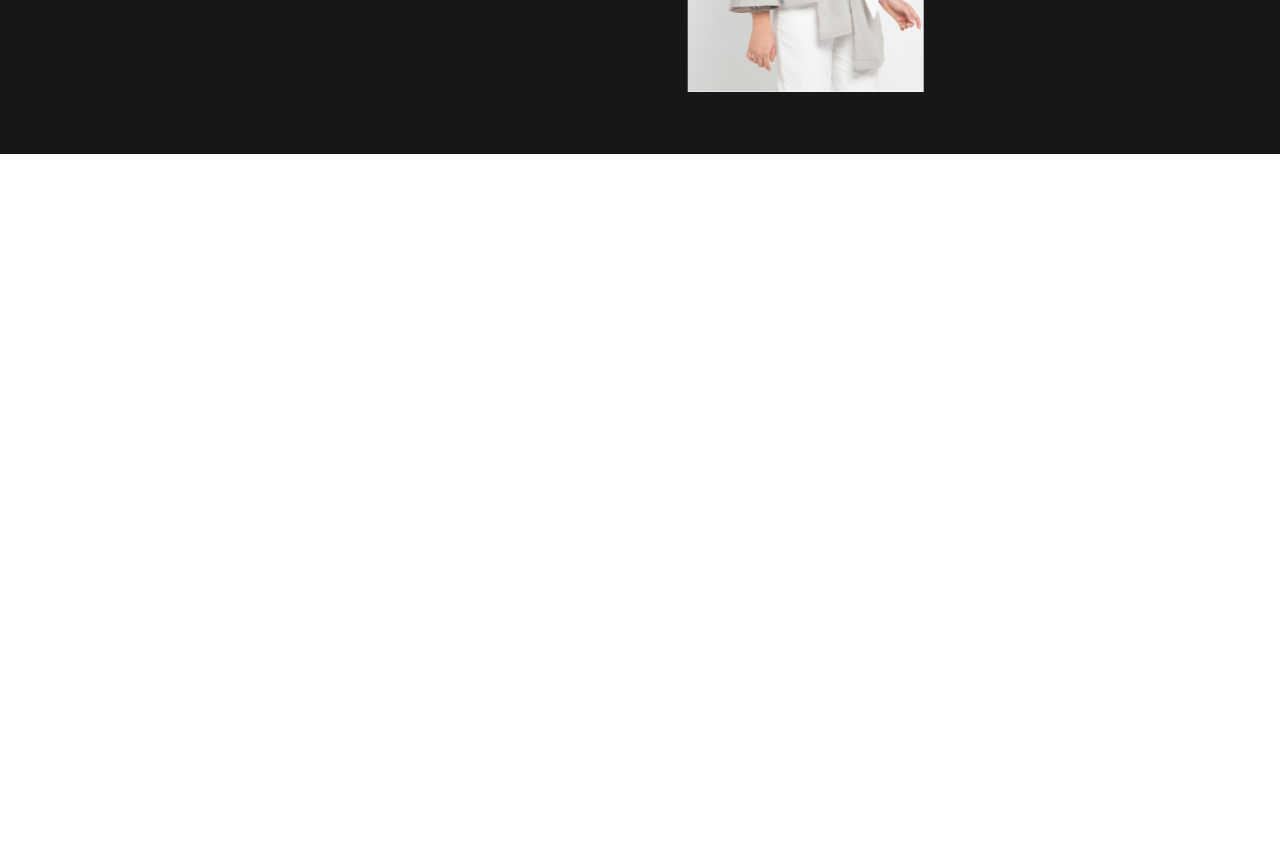
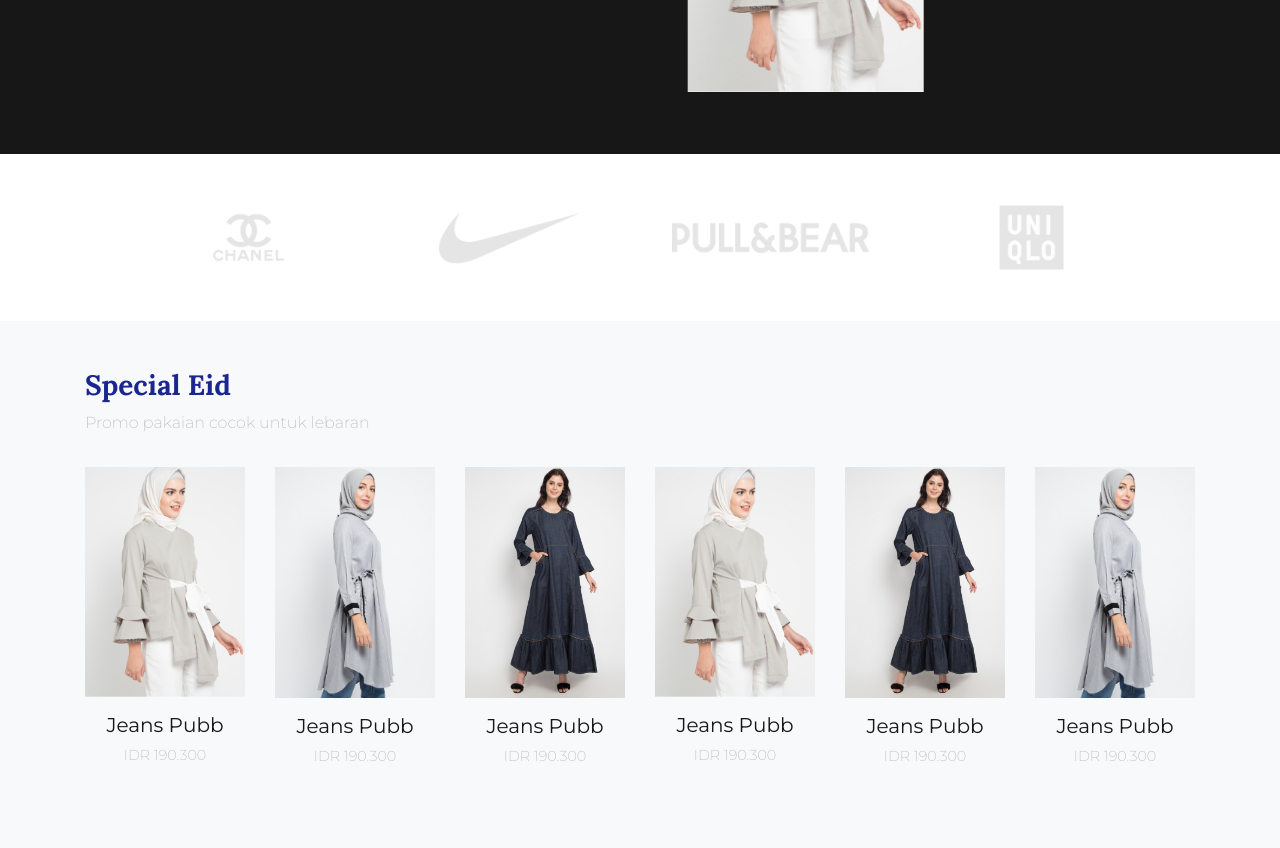
Before and after one commit to Akbar0102/hefa_store, a plain HTML site: page index.html in a window 1280 px wide. Shown: the part 362-1210 px from the top of the page. Before the commit the page ends 800 px from the top, so only its background shows below. Drawn offline with Linux system fonts and the light colour scheme.

Commit message:
adding brand and feature sections

```diff
--- a/css/style.css
+++ b/css/style.css
@@ -35,3 +35,37 @@ body {
 .carousel p {
     font-weight: 200;
 }
+
+.features h3 {
+    font-family: 'Lora';
+    color: #1B2690;
+    font-weight: bold;
+}
+
+.features p {
+    font-weight: 200;
+    color: #B7B7B7;
+}
+
+.figure h5 {
+    color: #171717;
+}
+
+.figure-img {
+    position: relative;
+}
+
+.figure-img a {
+    position: absolute;
+    top: 0;
+    left: 0;
+    right: 0;
+    bottom: 8px;
+    background-color: rgba(0, 0, 0, 0.7);
+    opacity: 0;
+    transition: opacity 0.3s;
+}
+
+.figure-img:hover a {
+    opacity: 1;
+}
--- a/index.html
+++ b/index.html
@@ -92,6 +92,131 @@
   </div>
   <!-- Akhir carousel -->
 
+
+  <!-- Brands -->
+  <section class="brands">
+    <div class="container">
+      <div class="row p-5 text-center">
+        <div class="col-md">
+          <img src="img/brands/cc.png" alt="" class="img-fluid">
+        </div>
+        <div class="col-md">
+          <img src="img/brands/nike.png" alt="" class="img-fluid">
+        </div>
+        <div class="col-md">
+          <img src="img/brands/pnb.png" alt="" class="img-fluid">
+        </div>
+        <div class="col-md">
+          <img src="img/brands/uniqlo.png" alt="" class="img-fluid">
+        </div>
+      </div>
+    </div>
+  </section>
+  <!-- Akhir brands -->
+
+
+  <!-- Feature -->
+  <section class="features bg-light p-5">
+    <div class="container">
+      <div class="row mb-3">
+        <div class="col">
+          <h3>Special Eid</h3>
+          <p>Promo pakaian cocok untuk lebaran</p>
+        </div>
+      </div>
+
+      <div class="row">
+        <div class="col-6 col-sm-4 col-md-3 col-lg-2">
+          <figure class="figure">
+            <div class="figure-img">
+              <img src="img/features/1.png" class="figure-img img-fluid" alt="...">
+              <a href="" class="d-flex justify-content-center">
+                <img src="img/detail.png" alt="" class="align-self-center">
+              </a>
+            </div>
+            <figcaption class="figure-caption text-center">
+              <h5>Jeans Pubb</h5>
+              <p>IDR 190.300</p>
+            </figcaption>
+          </figure>
+        </div>
+        <div class="col-6 col-sm-4 col-md-3 col-lg-2">
+          <figure class="figure">
+            <div class="figure-img">
+              <img src="img/features/2.png" class="figure-img img-fluid" alt="...">
+              <a href="" class="d-flex justify-content-center">
+                <img src="img/detail.png" alt="" class="align-self-center">
+              </a>
+            </div>
+            <figcaption class="figure-caption text-center">
+              <h5>Jeans Pubb</h5>
+              <p>IDR 190.300</p>
+            </figcaption>
+          </figure>
+        </div>
+        <div class="col-6 col-sm-4 col-md-3 col-lg-2">
+          <figure class="figure">
+            <div class="figure-img">
+              <img src="img/features/3.png" class="figure-img img-fluid" alt="...">
+              <a href="" class="d-flex justify-content-center">
+                <img src="img/detail.png" alt="" class="align-self-center">
+              </a>
+            </div>
+            <figcaption class="figure-caption text-center">
+              <h5>Jeans Pubb</h5>
+              <p>IDR 190.300</p>
+            </figcaption>
+          </figure>
+        </div>
+        <div class="col-6 col-sm-4 col-md-3 col-lg-2">
+          <figure class="figure">
+            <div class="figure-img">
+              <img src="img/features/1.png" class="figure-img img-fluid" alt="...">
+              <a href="" class="d-flex justify-content-center">
+                <img src="img/detail.png" alt="" class="align-self-center">
+              </a>
+            </div>
+            <figcaption class="figure-caption text-center">
+              <h5>Jeans Pubb</h5>
+              <p>IDR 190.300</p>
+            </figcaption>
+          </figure>
+        </div>
+        <div class="col-6 col-sm-4 col-md-3 col-lg-2">
+          <figure class="figure">
+            <div class="figure-img">
+              <img src="img/features/3.png" class="figure-img img-fluid" alt="...">
+              <a href="" class="d-flex justify-content-center">
+                <img src="img/detail.png" alt="" class="align-self-center">
+              </a>
+            </div>
+            <figcaption class="figure-caption text-center">
+              <h5>Jeans Pubb</h5>
+              <p>IDR 190.300</p>
+            </figcaption>
+          </figure>
+        </div>
+        <div class="col-6 col-sm-4 col-md-3 col-lg-2">
+          <figure class="figure">
+            <div class="figure-img">
+              <img src="img/features/2.png" class="figure-img img-fluid" alt="...">
+              <a href="" class="d-flex justify-content-center">
+                <img src="img/detail.png" alt="" class="align-self-center">
+              </a>
+            </div>
+            <figcaption class="figure-caption text-center">
+              <h5>Jeans Pubb</h5>
+              <p>IDR 190.300</p>
+            </figcaption>
+          </figure>
+        </div>
+      </div>
+    </div>
+  </section>
+  <!-- Akhir feature -->
+
+
+
   <!-- Optional JavaScript -->
   <!-- jQuery first, then Popper.js, then Bootstrap JS -->
   <script src="js/jquery-3.5.1.js"></script>
```
Also changed, not shown: img/brands/cc.png (added), img/brands/nike.png (added), img/brands/pnb.png (added), img/brands/uniqlo.png (added), img/detail.png (added), img/features/1.png (added), img/features/2.png (added), img/features/3.png (added).
